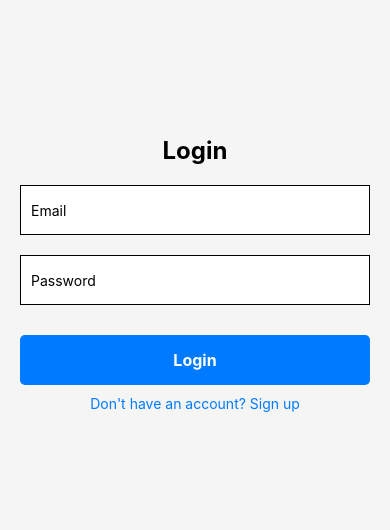
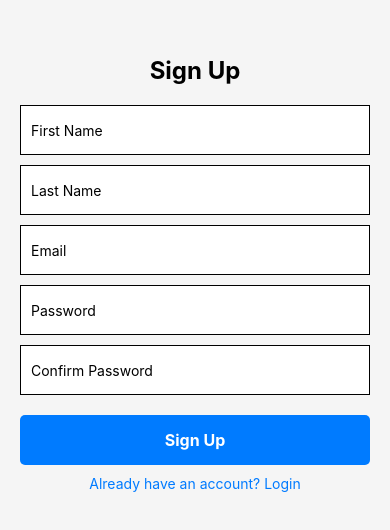
Before and after one commit to adilhafeez23/AIMobileApp, a React Native app: screen /SignUp in a window 390 px wide. Shown: the part 148-678 px from the top of the page. Built offline with nearby package versions, Linux system fonts and the light colour scheme.

Commit message:
signup component implemented

```diff
--- a/App.tsx
+++ b/App.tsx
@@ -2,6 +2,7 @@ import { NavigationContainer } from '@react-navigation/native';
 //@ts-ignore
 import { createStackNavigator } from '@react-navigation/stack';
 import Login from './components/login';
+import Signup from './components/signup';
 const Stack = createStackNavigator();
 
 
@@ -12,6 +13,8 @@ export default function App() {
       <Stack.Navigator initialRouteName="Login" screenOptions={{ headerShown: false }}>
         {/* <Stack.Screen name="Landing" component={Landing} /> */}
         <Stack.Screen name="Login" component={Login} />
+        <Stack.Screen name="SignUp" component={Signup} />
+
         {/* Add other screens here */}
       </Stack.Navigator>
     </NavigationContainer>
--- /dev/null
+++ b/components/signup.tsx
@@ -0,0 +1,88 @@
+import { useState } from "react";
+import axios from "axios";
+import { View, Text, TextInput, TouchableOpacity, StyleSheet, ActivityIndicator } from 'react-native';
+
+const Signup = ({ navigation }: any) => {
+  const [firstName, setFirstName] = useState('');
+  const [lastName, setLastName] = useState('');
+  const [email, setEmail] = useState('');
+  const [password, setPassword] = useState('');
+  const [confirmPassword, setConfirmPassword] = useState('');
+  const [loading, setLoading] = useState(false);
+  const [errorMessage, setErrorMessage] = useState('');
+
+  const validateEmail = (email: string) => {
+    const re = /^[a-zA-Z0-9._%+-]+@[a-zA-Z0-9.-]+\.[a-zA-Z]{2,}$/;
+    return re.test(email);
+  };
+
+  const handleSignUp = async () => {
+    if (!firstName || !lastName || !email || !password || !confirmPassword) {
+      setErrorMessage('All fields are required');
+      return;
+    }
+    if (!validateEmail(email)) {
+      setErrorMessage('Invalid email format');
+      return;
+    }
+    if (password !== confirmPassword) {
+      setErrorMessage('Passwords do not match');
+      return;
+    }
+
+    setErrorMessage('');
+    setLoading(true);
+
+    try {
+      const response = await axios.post('http://localhost:5000/api/auth/signup', {
+        username: `${firstName} ${lastName}`,
+        email,
+        password,
+      });
+
+      console.log('Signup response:', response.data);
+      setLoading(false);
+
+      // Redirect to login or home page
+      navigation.replace('Login');
+    } catch (error: any) {
+      console.error('Signup error:', error?.response?.data || error.message);
+      setLoading(false);
+      if (error.response?.data?.msg) {
+        setErrorMessage(error.response.data.msg);
+      } else {
+        setErrorMessage('Signup failed. Please try again.');
+      }
+    }
+  };
+
+  return (
+    <View style={styles.container}>
+      <Text style={styles.header}>Sign Up</Text>
+      {errorMessage ? <Text style={styles.errorText}>{errorMessage}</Text> : null}
+      <TextInput style={styles.input} placeholder="First Name" value={firstName} onChangeText={setFirstName} />
+      <TextInput style={styles.input} placeholder="Last Name" value={lastName} onChangeText={setLastName} />
+      <TextInput style={styles.input} placeholder="Email" value={email} onChangeText={setEmail} />
+      <TextInput style={styles.input} placeholder="Password" value={password} onChangeText={setPassword} secureTextEntry />
+      <TextInput style={styles.input} placeholder="Confirm Password" value={confirmPassword} onChangeText={setConfirmPassword} secureTextEntry />
+      <TouchableOpacity style={styles.button} onPress={handleSignUp} disabled={loading}>
+        {loading ? <ActivityIndicator size="small" color="#FFF" /> : <Text style={styles.buttonText}>Sign Up</Text>}
+      </TouchableOpacity>
+      <TouchableOpacity onPress={() => navigation.navigate('Login')}>
+        <Text style={styles.linkText}>Already have an account? Login</Text>
+      </TouchableOpacity>
+    </View>
+  );
+};
+
+const styles = StyleSheet.create({
+  container: { flex: 1, justifyContent: 'center', alignItems: 'center', padding: 20, backgroundColor: '#f5f5f5' },
+  header: { fontSize: 24, fontWeight: 'bold', marginBottom: 20 },
+  input: { width: '100%', height: 50, borderWidth: 1, padding: 10, marginBottom: 10, backgroundColor: 'white' },
+  button: { backgroundColor: '#007BFF', padding: 15, borderRadius: 5, alignItems: 'center', marginTop: 10, width: '100%' },
+  buttonText: { color: 'white', fontSize: 16, fontWeight: 'bold' },
+  linkText: { color: '#007BFF', marginTop: 10 },
+  errorText: { color: 'red', marginBottom: 10 },
+});
+
+export default Signup;
```
